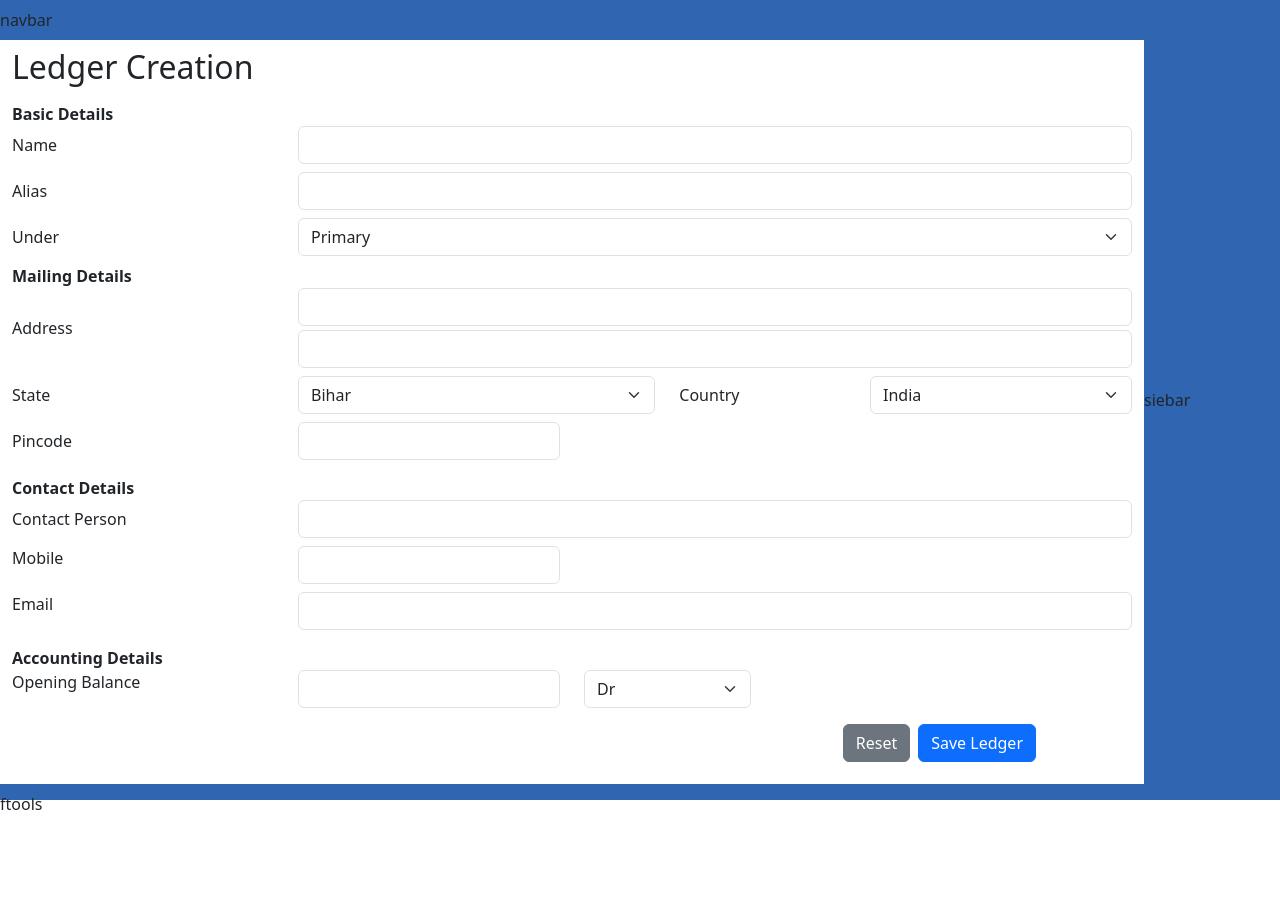
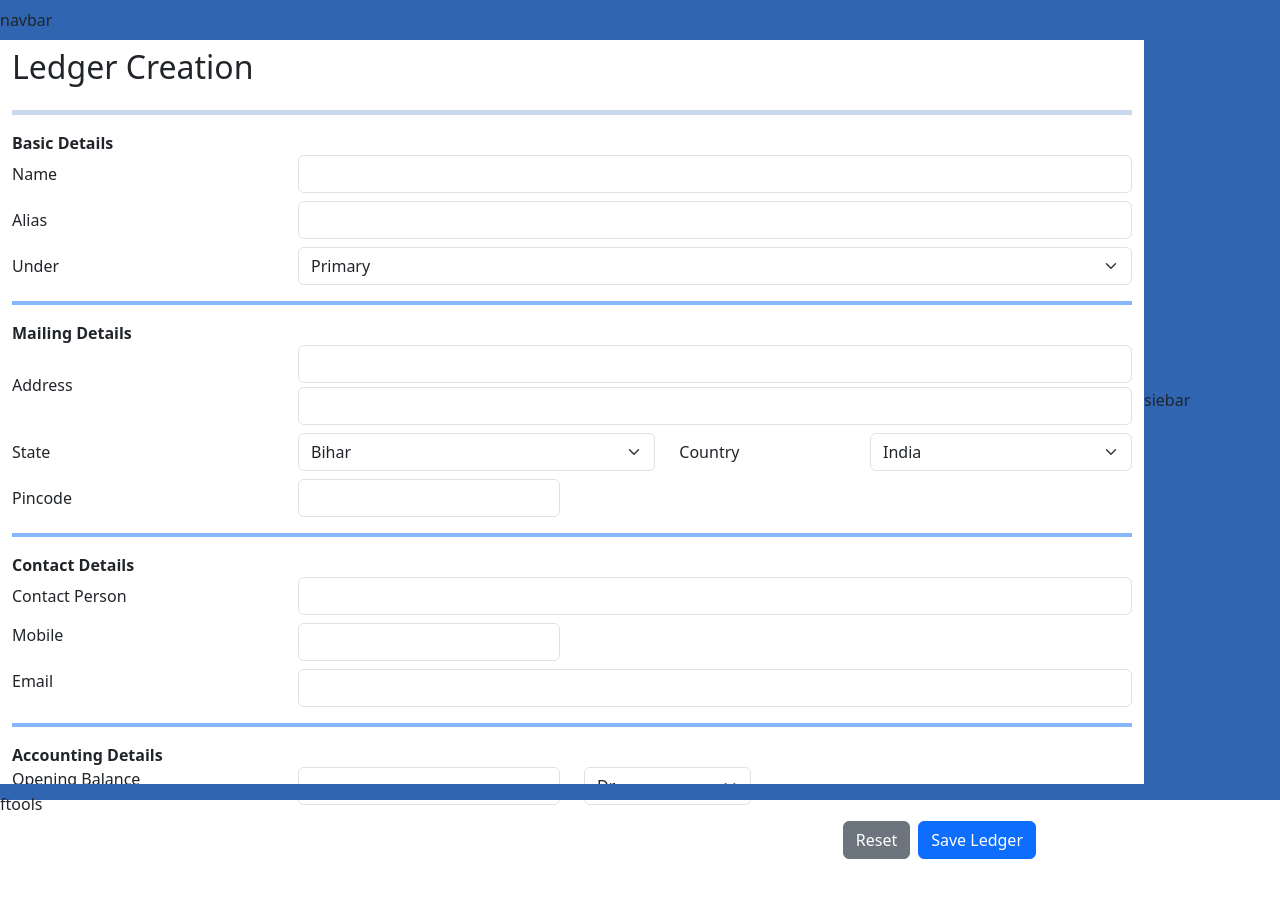
Before and after one commit to riissshu/ERP, a React (Vite) app in the folder Frontend/: page /crm in a window 1280 px wide. Shown: the top 898 px of the page. Before the commit the page ends 810 px from the top, so only its background shows below. Built offline with nearby package versions, Linux system fonts and the light colour scheme.

Commit message:
ui design update - create ledger

```diff
--- a/Frontend/src/forms/CreateLedgerForm.jsx
+++ b/Frontend/src/forms/CreateLedgerForm.jsx
@@ -89,16 +89,21 @@ export default function CreateLedgerForm() {
   };
 
   const showCreditPolicy =
-  ledger.under === "Sundry Debtors" ||
-  ledger.under === "Sundry Creditors";
+    ledger.under === "Sundry Debtors" || ledger.under === "Sundry Creditors";
 
   return (
     <div className="container-fluid">
-
       <h2 className="pb-2 pt-2">Ledger Creation</h2>
 
       {/* BASIC DETAILS */}
-
+      <hr
+        style={{
+          backgroundColor: "#3066b1",
+          borderColor: "#3066b1",
+          opacity: 0.25,
+          height: "5px",
+        }}
+      />
       <div className="fw-bold">Basic Details</div>
 
       <div className="row mb-2 align-items-center">
@@ -143,7 +148,7 @@ export default function CreateLedgerForm() {
           </select>
         </div>
       </div>
-
+      <hr className="border border-primary border-2 opacity-50" />
 
       {/* MAILING DETAILS */}
 
@@ -212,7 +217,7 @@ export default function CreateLedgerForm() {
           />
         </div>
       </div>
-
+      <hr className="border border-primary border-2 opacity-50" />
 
       {/* CONTACT DETAILS */}
 
@@ -259,7 +264,7 @@ export default function CreateLedgerForm() {
           />
         </div>
       </div>
-
+      <hr className="border border-primary border-2 opacity-50" />
 
       {/* ACCOUNTING DETAILS */}
 
@@ -294,7 +299,6 @@ export default function CreateLedgerForm() {
       {/* CREDIT PERIOD & CREDIT DAYS - MAKING DISPLAY CONDITIONALLY */}
 
       {showCreditPolicy && (
-
         <>
           <div className="row mb-3">
             <label className="col-md-3">Credit Period</label>
@@ -331,10 +335,7 @@ export default function CreateLedgerForm() {
       )}
 
       <div className="row mb-5 me-5 justify-content-end gap-2">
-          <button
-            className="btn btn-secondary col-auto"
-            onClick={handleReset}
-          >
+        <button className="btn btn-secondary col-auto" onClick={handleReset}>
           Reset
         </button>
 
```
Lines whose indentation alone changed are shown as unchanged.
